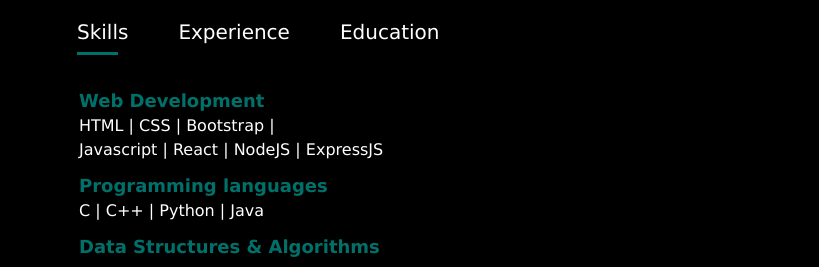
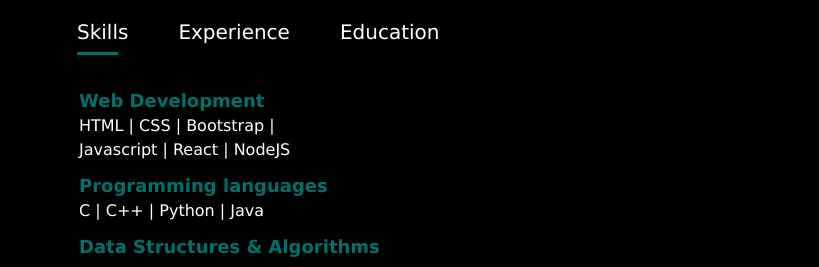
Before and after one commit to kesharwaniyanshi/Portfolio, a website: page index.html in a window 1280 px wide. Shown: the part 1107-1374 px from the top of the page, 461-1280 px from the left. Drawn offline with nearby package versions, Linux system fonts and the light colour scheme.

Commit message:
Update index.html

```diff
--- a/index.html
+++ b/index.html
@@ -57,7 +57,7 @@
                     </div>
                     <div class="tab-contents active-tab" id="skills">
                         <ul>
-                            <li> <span>Web Development</span> <br>HTML | CSS | Bootstrap |<br>Javascript | React | NodeJS | ExpressJS</li>
+                            <li> <span>Web Development</span> <br>HTML | CSS | Bootstrap |<br>Javascript | React | NodeJS </li>
                             <li><span>Programming languages </span><br>C | C++ | Python | Java</li>
                             <li><span> Data Structures & Algorithms</span></li>
                             <li><span>Graphic Designing</span><br>Adobe Photoshop | Figma | Canva</li>
```
